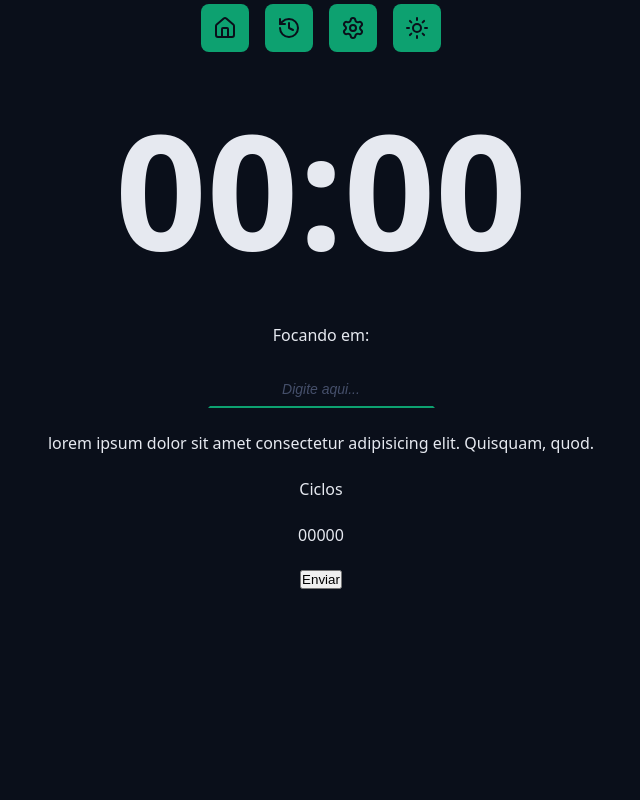
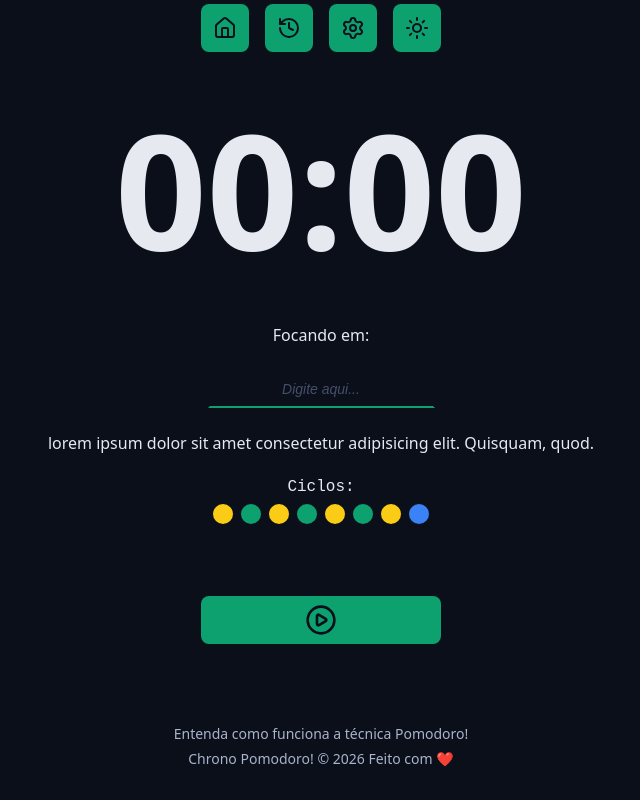
Before and after one commit to 7do-neve/xp-chronos-pomodoro, a React (Vite) app: page / in a window 1280 px wide. Shown: the part 253-1053 px from the top of the page, without its empty margins (319-959 px from the left). Before the commit the page ends 874 px from the top, so only its background shows below. Built offline with nearby package versions, Linux system fonts and the light colour scheme.

Commit message:
Componetização e organização das telas parte 2.

```diff
--- a/src/App.tsx
+++ b/src/App.tsx
@@ -1,11 +1,15 @@
+import { Play, PlayCircleIcon, StopCircleIcon } from 'lucide-react';
 import { Container } from './components/Container';
 import { CountDown } from './components/CountDown';
+import { Cycles } from './components/Cycles';
+import { DefaultButton } from './components/DefaultButton';
 import { DefaultInput } from './components/DefaultInput';
 import { Logo } from './components/Logo';
 import { Menu } from './components/Menu';
 
 import './styles/global.css';
 import './styles/theme.css';
+import { Footer } from './components/Footer';
 
 function App() {
   return (
@@ -39,14 +43,16 @@
           </div>
 
           <div className='formRow'>
-            <p>Ciclos</p>
-            <p>00000</p>
+            <Cycles />
           </div>
 
           <div className='formRow'>
-            <button>Enviar</button>
+            <DefaultButton icon={<PlayCircleIcon />} />
           </div>
         </form>
+      </Container>
+      <Container>
+        <Footer />
       </Container>
     </>
   );
--- /dev/null
+++ b/src/components/Cycles/index.tsx
@@ -0,0 +1,19 @@
+import styles from './styles.module.css';
+
+export function Cycles() {
+  return (
+    <div className={styles.cycles}>
+      <samp>Ciclos:</samp>
+      <div className={styles.cycleDots}>
+        <samp className={`${styles.cycleDot} ${styles.workTime}`}></samp>
+        <samp className={`${styles.cycleDot} ${styles.shortBreakTime}`}></samp>
+        <samp className={`${styles.cycleDot} ${styles.workTime}`}></samp>
+        <samp className={`${styles.cycleDot} ${styles.shortBreakTime}`}></samp>
+        <samp className={`${styles.cycleDot} ${styles.workTime}`}></samp>
+        <samp className={`${styles.cycleDot} ${styles.shortBreakTime}`}></samp>
+        <samp className={`${styles.cycleDot} ${styles.workTime}`}></samp>
+        <samp className={`${styles.cycleDot} ${styles.longBreakTime}`}></samp>
+      </div>
+    </div>
+  );
+}
--- /dev/null
+++ b/src/components/Cycles/styles.module.css
@@ -0,0 +1,31 @@
+.cycles {
+  display: flex;
+  align-items: center;
+  flex-direction: column;
+  justify-content: center;
+  gap: 0.8rem;
+}
+
+.cycleDots {
+  display: flex;
+  gap: 0.8rem;
+}
+
+.cycleDot {
+  width: 2rem;
+  height: 2rem;
+  background-color: var(--primary);
+  border-radius: 50%;
+}
+
+.workTime {
+  background: var(--warning-color);
+}
+
+.shortBreakTime {
+  background: var(--primary);
+}
+
+.longBreakTime {
+  background: var(--info-color);
+}
--- /dev/null
+++ b/src/components/DefaultButton/index.tsx
@@ -0,0 +1,20 @@
+import styles from './styles.module.css';
+
+type DefaultButtonProps = {
+  icon: React.ReactNode;
+  color?: 'green' | 'red';
+} & React.ComponentProps<'button'>;
+
+export function DefaultButton({
+  icon,
+  color = 'green',
+  ...props
+}: DefaultButtonProps) {
+  return (
+    <>
+      <button className={`${styles.button} ${styles[color]}`} {...props}>
+        {icon}
+      </button>
+    </>
+  );
+}
--- /dev/null
+++ b/src/components/DefaultButton/styles.module.css
@@ -0,0 +1,33 @@
+.button {
+  border: none;
+  background: var(--primary);
+  color: var(--text-over-primary);
+  display: flex;
+  align-items: center;
+  justify-content: center;
+  min-width: 24rem;
+  padding: 0.8rem;
+  border-radius: 0.8rem;
+  margin: 4.8rem 0;
+  cursor: pointer;
+  transition: all 0.2s ease-in-out;
+}
+
+.button svg {
+  width: 3.2rem;
+  height: 3.2rem;
+}
+
+.button:hover {
+  filter: brightness(80%);
+}
+
+.green {
+  background: var(--primary);
+  color: var(--text-over-primary);
+}
+
+.red {
+  background: var(--error-color);
+  color: var(--text-over-error-color);
+}
--- /dev/null
+++ b/src/components/Footer/index.tsx
@@ -0,0 +1,12 @@
+import styles from './styles.module.css';
+
+export function Footer() {
+  return (
+    <footer className={styles.footer}>
+      <a href='#'>Entenda como funciona a técnica Pomodoro!</a>
+      <a href='#'>
+        Chrono Pomodoro! &copy; {new Date().getFullYear()} Feito com ❤️
+      </a>
+    </footer>
+  );
+}
--- /dev/null
+++ b/src/components/Footer/styles.module.css
@@ -0,0 +1,18 @@
+.footer {
+  display: flex;
+  flex-direction: column;
+  align-items: center;
+  justify-content: center;
+  font-size: 1.4rem;
+  gap: 0.6rem;
+}
+
+.footer a {
+  color: var(--text-muted);
+  text-decoration: none;
+}
+
+.footer a:hover {
+  color: var(--text-muted);
+  text-decoration: underline;
+}
```
